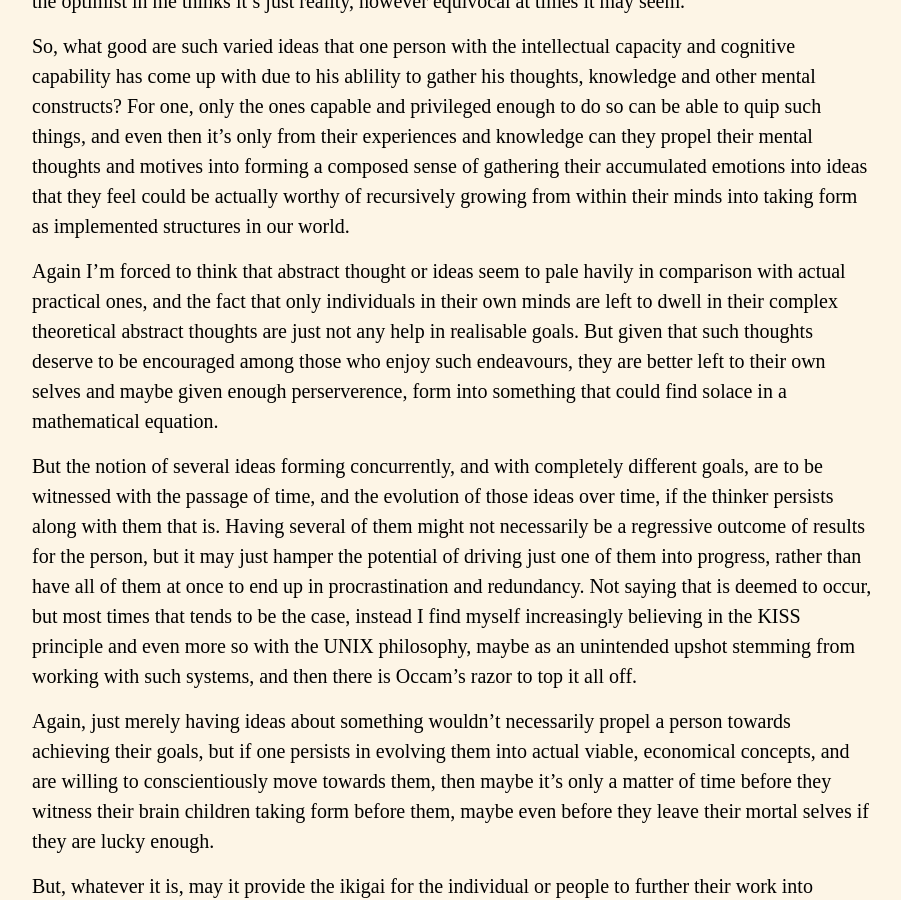
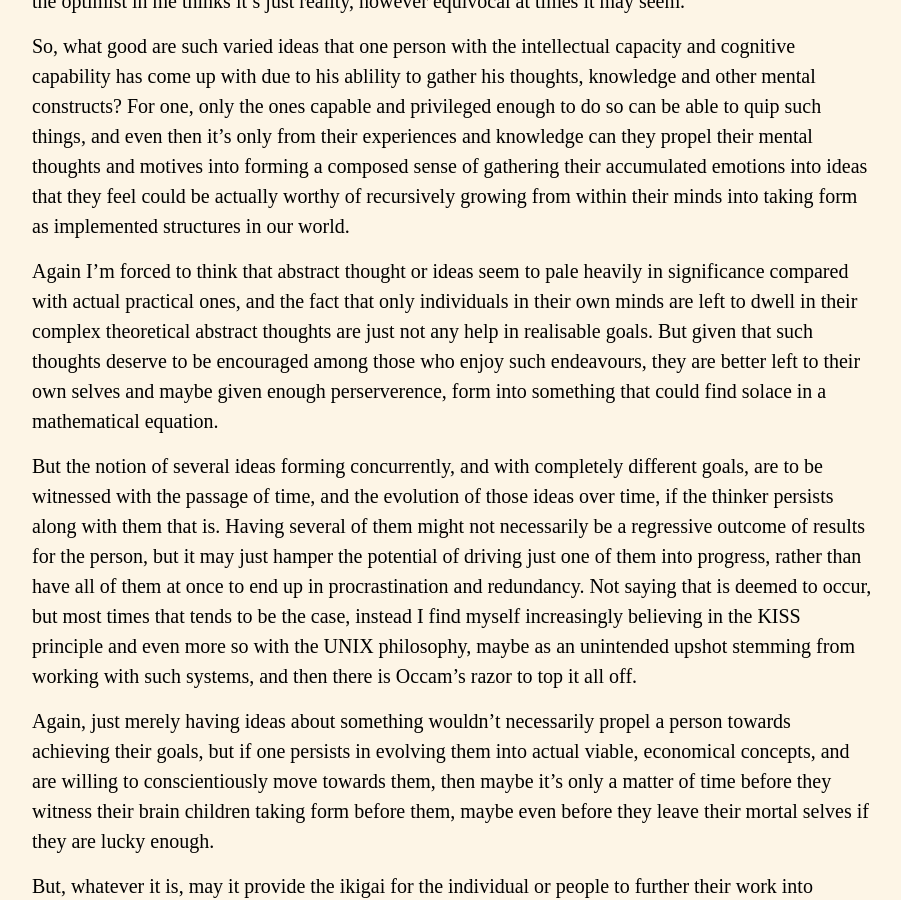
Before and after one commit to abvr/abvr.github.io, a Jekyll site: the page built from _posts/2019-09-02-idea.md, in a window 1280 px wide and 900 px high, scrolled down 2690 px. Shown: the whole window, without its empty margins (188-1089 px from the left). Built offline with Jekyll 4.4.1, drawn with Linux system fonts in a browser that asks for light colours.

Commit message:
Update 2019-09-02-idea.md

```diff
--- a/_posts/2019-09-02-idea.md
+++ b/_posts/2019-09-02-idea.md
@@ -58,7 +58,7 @@ knowledge and other mental constructs? For one, only the ones capable and privil
 experiences and knowledge can they propel their mental thoughts and motives into forming a composed sense of gathering their accumulated emotions into ideas that they feel
 could be actually worthy of recursively growing from within their minds into taking form as implemented structures in our world.
 
-Again I'm forced to think that abstract thought or ideas seem to pale havily in comparison with actual practical ones, and the fact that only individuals in their own minds are left to dwell in their complex theoretical abstract thoughts are just not any help in realisable goals. But given that such thoughts deserve to be encouraged among those who enjoy such endeavours, they are better left to their own selves and maybe given enough perserverence, form into something that could find solace in a mathematical equation.
+Again I'm forced to think that abstract thought or ideas seem to pale heavily in significance compared with actual practical ones, and the fact that only individuals in their own minds are left to dwell in their complex theoretical abstract thoughts are just not any help in realisable goals. But given that such thoughts deserve to be encouraged among those who enjoy such endeavours, they are better left to their own selves and maybe given enough perserverence, form into something that could find solace in a mathematical equation.
 
 But the notion of several ideas forming concurrently, and with completely different goals, are to be witnessed with the passage of time, and the evolution of those ideas
 over time, if the thinker persists along with them that is. Having several of them might not necessarily be a regressive outcome of results for the person,
```
